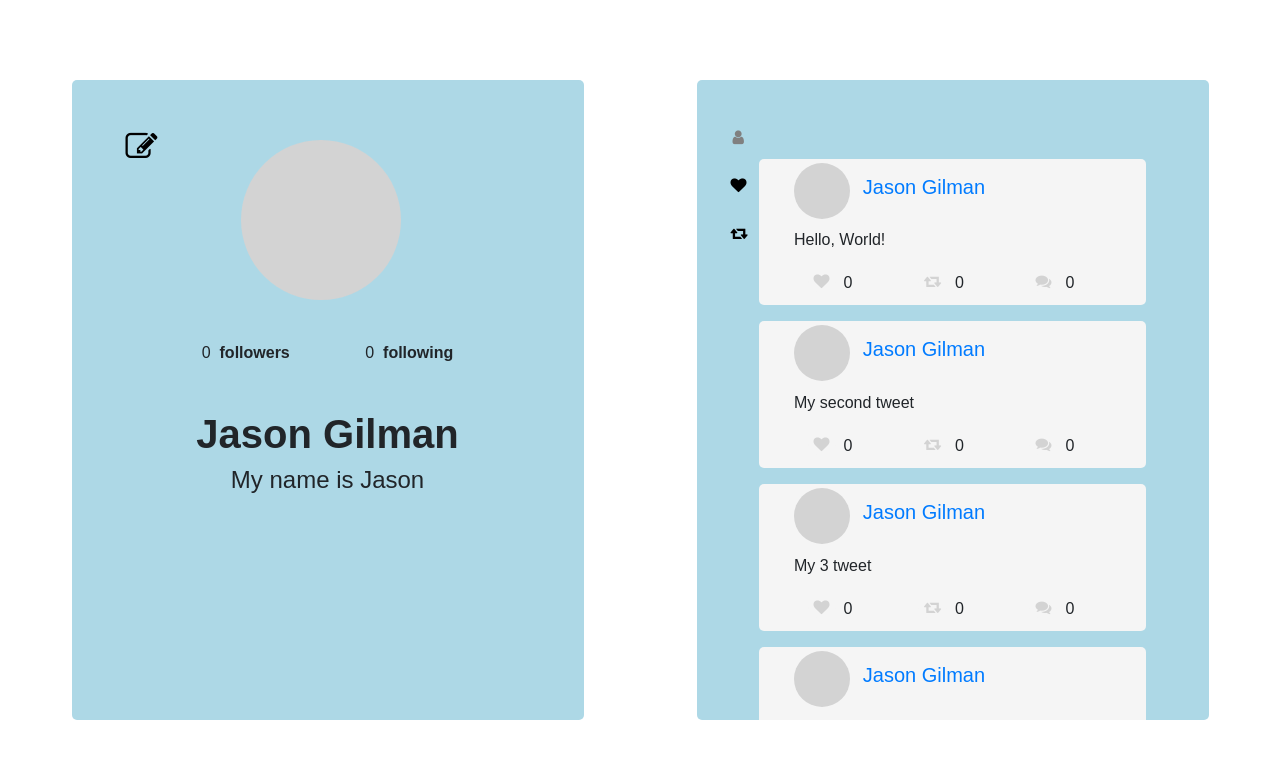
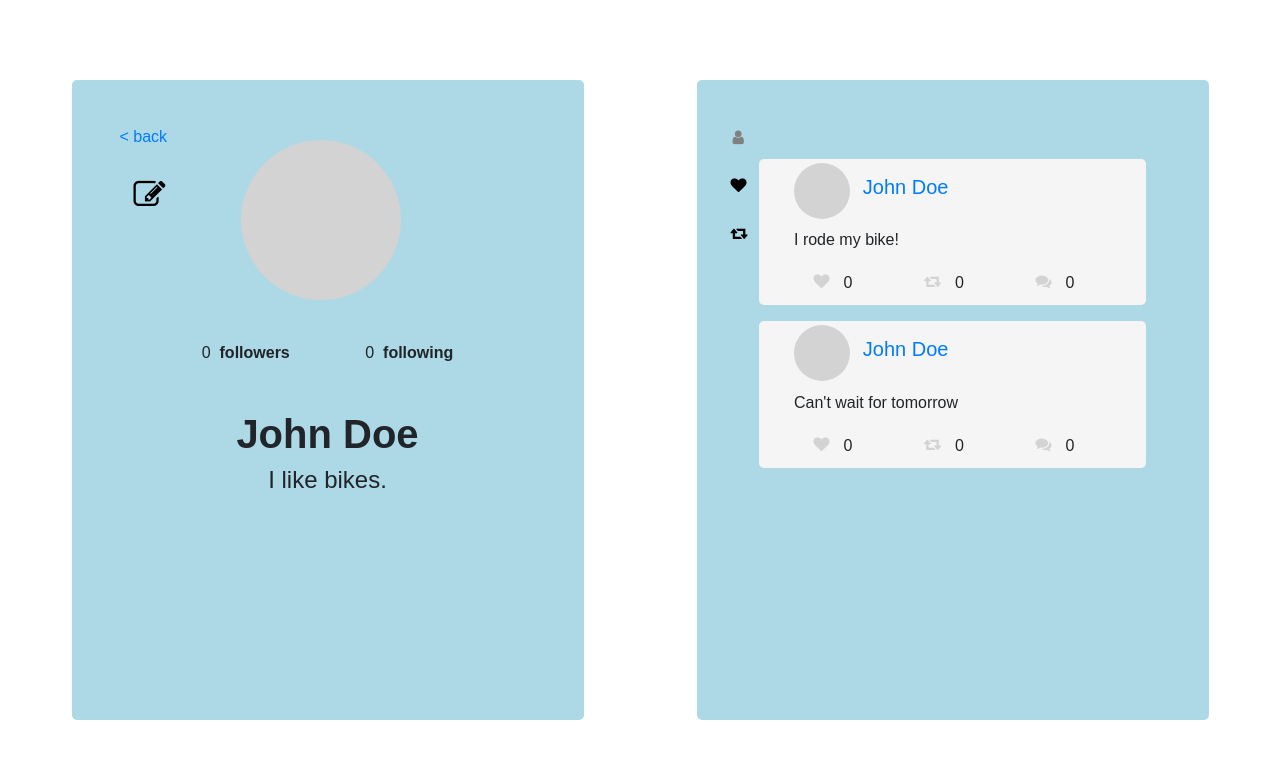
Before and after one commit to JasonGilman18/twitter-clone, an Angular app: page /1/profile/1 in a window 1280 px wide. Shown: the top 758 px of the page. Built offline with nearby package versions, Linux system fonts and the light colour scheme.

Commit message:
data flow working

```diff
--- a/src/app/feed/feed.component.html
+++ b/src/app/feed/feed.component.html
@@ -23,7 +23,7 @@
     </div>
     <div class="container-fluid" id="feedContainer">
         <div class="container" id="boxContainer">
-            <app-tweet *ngFor="let tweet of tweets" [tweet]="tweet" [user]="user"></app-tweet>
+            <app-tweet *ngFor="let tweet of tweets" [tweet]="tweet" [loggedUser]="user"></app-tweet>
         </div>
     </div>
 </div>
--- a/src/app/model/tweet.service.ts
+++ b/src/app/model/tweet.service.ts
@@ -5,15 +5,12 @@ import { TweetDetails } from "./tweet-details";
 export class TweetDataService {
 
     private static tweets: TweetDetails[] = [
-        new TweetDetails(1, "Hello, World!"),
-        new TweetDetails(1, "My second tweet"),
-        new TweetDetails(1, "My 3 tweet"),
-        new TweetDetails(1, "My 4 tweet"),
-        new TweetDetails(1, "My 5 tweet"),
-        new TweetDetails(1, "My 6 tweet"),
-        new TweetDetails(1, "My 7 tweet"),
-        new TweetDetails(1, "My 8 tweet"),
-        new TweetDetails(1, "My 9 tweet")
+        new TweetDetails(0, "Hello, World!"),
+        new TweetDetails(0, "My second tweet"),
+        new TweetDetails(1, "I rode my bike!"),
+        new TweetDetails(1, "Can't wait for tomorrow"),
+        new TweetDetails(2, "What should i cook?"),
+        new TweetDetails(2, "Had a great dinner")
     ];
 
     getTweets() {
--- a/src/app/model/user.service.ts
+++ b/src/app/model/user.service.ts
@@ -5,8 +5,9 @@ import { User } from "./user";
 export class UserDataService {
 
     private static users: User[] = [
-        new User("admin", "admin", "admin@admin.com", "password", ""),
-        new User("Jason", "Gilman", "jason.gilman@dell.com", "password", "My name is Jason")
+        new User("Jason", "Gilman", "jason.gilman@dell.com", "passworD*", "My name is Jason"),
+        new User("John", "Doe", "jd@gmail.com", "passworD*", "I like bikes."),
+        new User("Jane", "Doe", "janed@gmail.com", "passworD*", "I like to cook.")
     ];
 
     getUsers() {
--- a/src/app/profile/profile.component.css
+++ b/src/app/profile/profile.component.css
@@ -70,8 +70,8 @@
 
 #editButton {
     position: absolute;
-    top: 3rem;
-    left: 3rem;
+    top: 6rem;
+    left: 3.5rem;
     font-size: 2rem;
 }
 
@@ -116,3 +116,9 @@
     padding: 2%;
     border-radius: 4px;
 }
+
+#backButton {
+    position: absolute;
+    left: 3rem;
+    top: 3rem;
+}
--- a/src/app/profile/profile.component.html
+++ b/src/app/profile/profile.component.html
@@ -1,5 +1,6 @@
 <div class="container-fluid" id="mainContainer">
     <div class="container" id="profileContainer">
+        <a id="backButton" routerLink="{{'/' + id + '/feed'}}" routerLinkActive="active" ariaCurrentWhenActive="page">&lt;&nbsp;back</a>
         <button (click)="editClicked()" class="iconButton" id="editButton" [ngStyle]="{display: editMode || !profileIsUsers ? 'none' : 'block'}"><i class="fa fa-edit"></i></button>
         <button (click)="followClicked()" class="btn btn-primary" id="followButton" [ngStyle]="{display: profileIsUsers||follower ? 'none' : 'block'}">Follow</button>
         <button (click)="unfollowClicked()" class="btn btn-primary" id="followButton" [ngStyle]="{display: !profileIsUsers&&follower ? 'block' : 'none'}">Unfollow</button>
@@ -45,7 +46,7 @@
         <button (click)="youTweetsClicked()" class="iconButton" id="yourTweetsButton" [ngStyle]="{color: displayTweetType=='your'?'grey':'black'}"><i class="fa fa-user"></i></button>
         <button (click)="youLikesClicked()" class="iconButton" id="yourLikesButton" [ngStyle]="{color: displayTweetType=='likes'?'grey':'black'}"><i class="fa fa-heart"></i></button>
         <button (click)="youRetweetsClicked()" class="iconButton" id="yourRetweetsButton" [ngStyle]="{color: displayTweetType=='retweets'?'grey':'black'}"><i class="fa fa-retweet"></i></button>
-        <app-tweet *ngFor="let tweet of displayTweets" [tweet]="tweet" [user]="user"></app-tweet>
+        <app-tweet *ngFor="let tweet of displayTweets" [tweet]="tweet" [loggedUser]="loggedUser"></app-tweet>
     </div>
 </div>
 
--- a/src/app/profile/profile.component.ts
+++ b/src/app/profile/profile.component.ts
@@ -20,6 +20,7 @@ export class ProfileComponent implements OnInit {
 
   id: string;
   user: User;
+  loggedUser: User;
   profileIsUsers: boolean;
   follower: boolean;
 
@@ -50,6 +51,7 @@ export class ProfileComponent implements OnInit {
     else {
       this.user = this.userDataService.getUser(Number.parseInt(param))!;
       this.id = this.route.snapshot.paramMap.get("id")!;
+      this.loggedUser = this.userDataService.getUser(Number.parseInt(this.id))!;
       this.profileIsUsers = Number.parseInt(this.id) == this.user.id;
       if (this.profileIsUsers)
         this.follower = false;
--- a/src/app/tweet/tweet.component.html
+++ b/src/app/tweet/tweet.component.html
@@ -1,7 +1,7 @@
 <div  class="card-body">
     <div class="container-fluid" id="authorArea">
         <div class="container" id="authorPhotoArea"></div>
-        <a routerLink="{{'/' + user.id + '/profile/' + user.id}}" routerLinkActive="active" ariaCurrentWhenActive="page" id="authorName"><h5>{{user.firstName + " " + user.lastName}}</h5></a>
+        <a routerLink="{{'/' + loggedUser.id + '/profile/' + author.id}}" routerLinkActive="active" ariaCurrentWhenActive="page" id="authorName"><h5>{{author.firstName + " " + author.lastName}}</h5></a>
     </div>
     <div class="container-fluid" id="textArea"><p style="overflow-wrap: break-word;">{{tweet.text}}</p></div>
     <div class="container-fluid" id="actionArea">
@@ -22,7 +22,7 @@
 <div id="commentsContainer">
     <div #commentsBox id="commentsBox" style="display: none;">
         <div class="container-fluid" style="overflow-x: hidden;overflow-y: auto;">
-            <app-comment *ngFor="let comment of comments" [comment]="comment" [user]="user"/>
+            <app-comment *ngFor="let comment of comments" [comment]="comment" [user]="loggedUser"/>
         </div>
         <div class="container-fluid">
             <form #commentForm="ngForm" (ngSubmit)="commentSubmit()" class="needs-validated" id="formContainer">
--- a/src/app/tweet/tweet.component.ts
+++ b/src/app/tweet/tweet.component.ts
@@ -14,7 +14,7 @@ import { CommentComponent } from '../comment/comment.component';
   standalone: true,
   imports: [CommonModule, RouterOutlet, RouterLinkActive, RouterLink, FormsModule, CommentComponent],
   providers: [UserDataService, TweetDataService],
-  inputs: ["tweet", "user"],
+  inputs: ["tweet", "loggedUser"],
   templateUrl: './tweet.component.html',
   styleUrl: './tweet.component.css'
 })
@@ -22,7 +22,7 @@ export class TweetComponent implements OnInit {
 
   tweet: TweetDetails;
   comments: CommentDetails[];
-  user: User;
+  loggedUser: User;
   author: User;
   userLikes: boolean;
   userRetweets: boolean;
@@ -44,32 +44,34 @@ export class TweetComponent implements OnInit {
     let foundUser = this.userDataService.getUser(this.tweet.authorId);
     if (foundUser != undefined) {
       this.author = foundUser;
+      this.userLikes = this.loggedUser.likedTweets.includes(this.tweet.id);
+      this.userRetweets = this.loggedUser.retweets.includes(this.tweet.id);
     } else
       this.router.navigate([""]);
   }
 
   likeClicked() {
-    let i = this.user.likedTweets.findIndex(like => like == this.tweet.id);
+    let i = this.loggedUser.likedTweets.findIndex(like => like == this.tweet.id);
     if (i != -1) {
-      this.user.likedTweets.splice(i, 1);
+      this.loggedUser.likedTweets.splice(i, 1);
       this.tweet.likes--;
     } else {
-      this.user.likedTweets.push(this.tweet.id);
+      this.loggedUser.likedTweets.push(this.tweet.id);
       this.tweet.likes++;
     }
-    this.userLikes = this.user.likedTweets.includes(this.tweet.id);
+    this.userLikes = this.loggedUser.likedTweets.includes(this.tweet.id);
   }
 
   retweetClicked() {
-    let i = this.user.retweets.findIndex(retweet => retweet == this.tweet.id);
+    let i = this.loggedUser.retweets.findIndex(retweet => retweet == this.tweet.id);
     if (i != -1) {
-      this.user.retweets.splice(i, 1);
+      this.loggedUser.retweets.splice(i, 1);
       this.tweet.retweets--;
     } else {
-      this.user.retweets.push(this.tweet.id);
+      this.loggedUser.retweets.push(this.tweet.id);
       this.tweet.retweets++;
     }
-    this.userRetweets = this.user.retweets.includes(this.tweet.id);
+    this.userRetweets = this.loggedUser.retweets.includes(this.tweet.id);
   }
 
   commentsClicked() {
@@ -83,7 +85,7 @@ export class TweetComponent implements OnInit {
   commentSubmit() {
     if (this.commentInput != "") {
       if (this.commentInput.length <= 280) {
-        let newComment: CommentDetails = new CommentDetails(this.user.id, this.commentInput);
+        let newComment: CommentDetails = new CommentDetails(this.loggedUser.id, this.commentInput);
         this.tweet.addComment(newComment);
         this.commentInput = "";
       }
```
